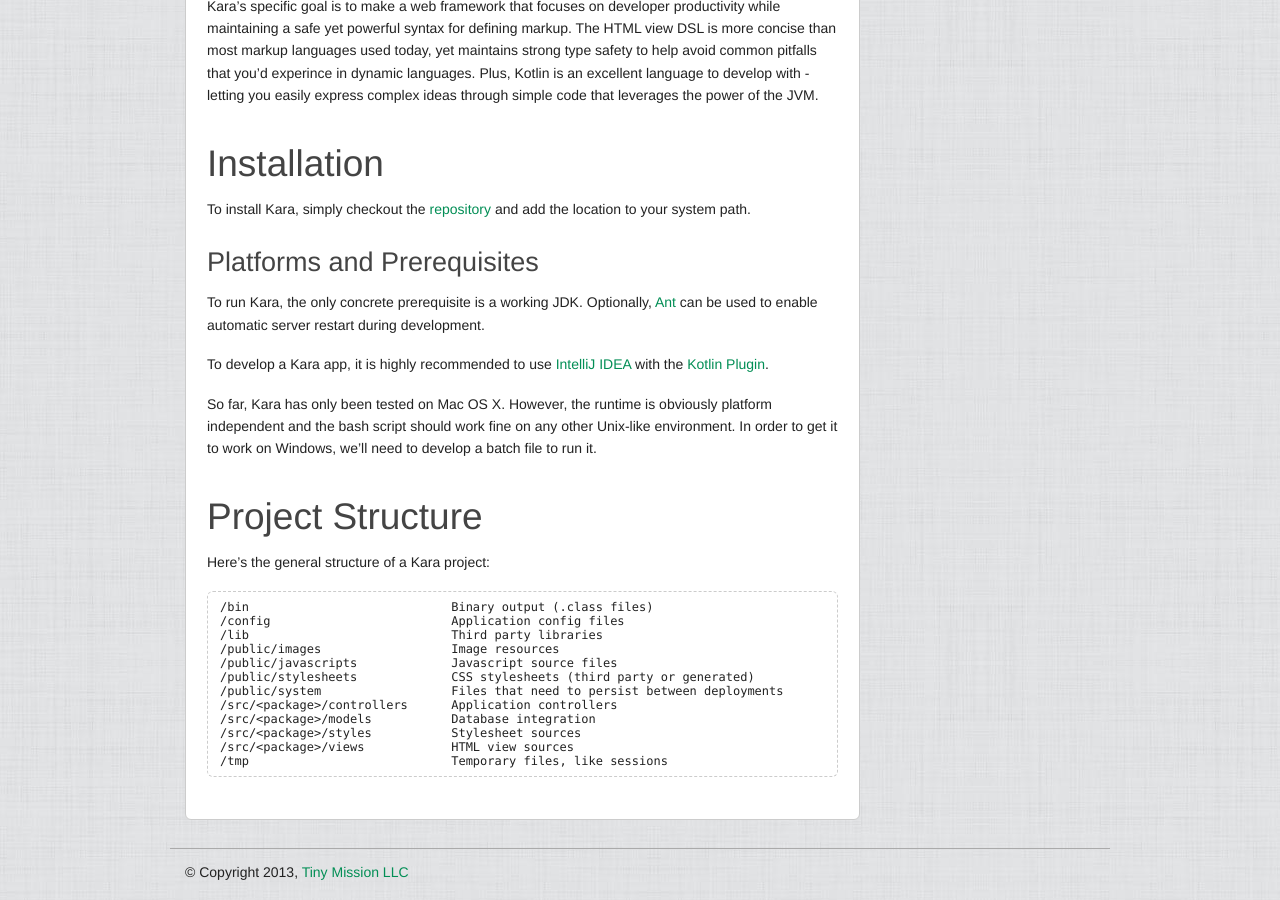
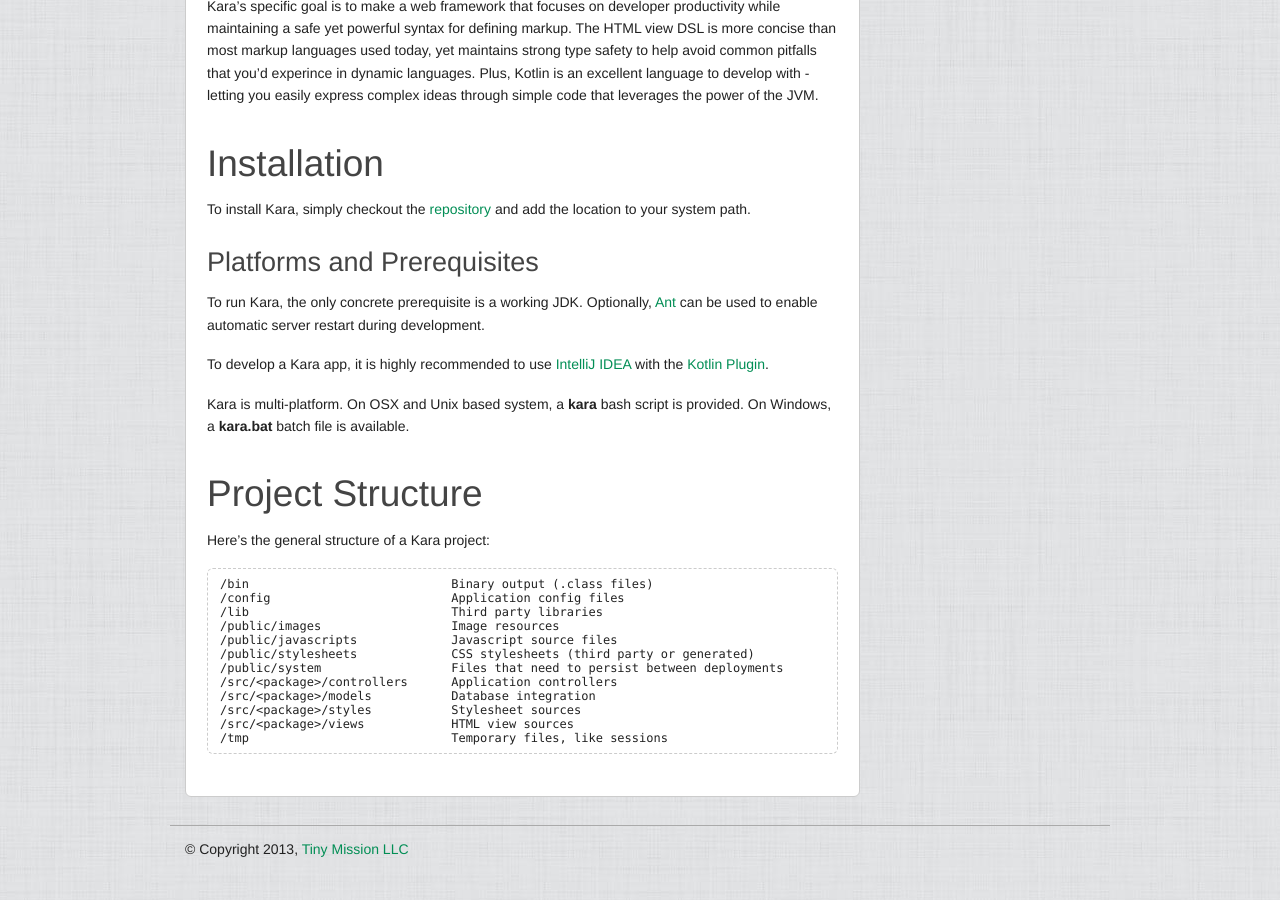
Before and after one commit to TinyMission/kara, a Jekyll site: the page built from docs/overview.md, in a window 1280 px wide and 900 px high, scrolled down 972 px. Built offline with Jekyll 4.4.1, drawn with Linux system fonts in a browser that asks for light colours; after the commit the page ends 1850 px from its top, so only the background shows below that.

Commit message:
Upated docs/overview to reflect support for Windows

```diff
--- a/docs/overview.md
+++ b/docs/overview.md
@@ -53,8 +53,7 @@ To run Kara, the only concrete prerequisite is a working JDK. Optionally, [Ant](
 
 To develop a Kara app, it is highly recommended to use [IntelliJ IDEA](http://www.jetbrains.com/idea/) with the [Kotlin Plugin](http://confluence.jetbrains.net/display/Kotlin/Getting+Started).
 
-So far, Kara has only been tested on Mac OS X. However, the runtime is obviously platform independent and the bash script should work fine on any other Unix-like environment. In order to get it to work on Windows, we'll need to develop a batch file to run it.
-
+Kara is multi-platform. On OSX and Unix based system, a **kara** bash script is provided. On Windows, a **kara.bat** batch file is available.
 
 ## Project Structure
 
```
